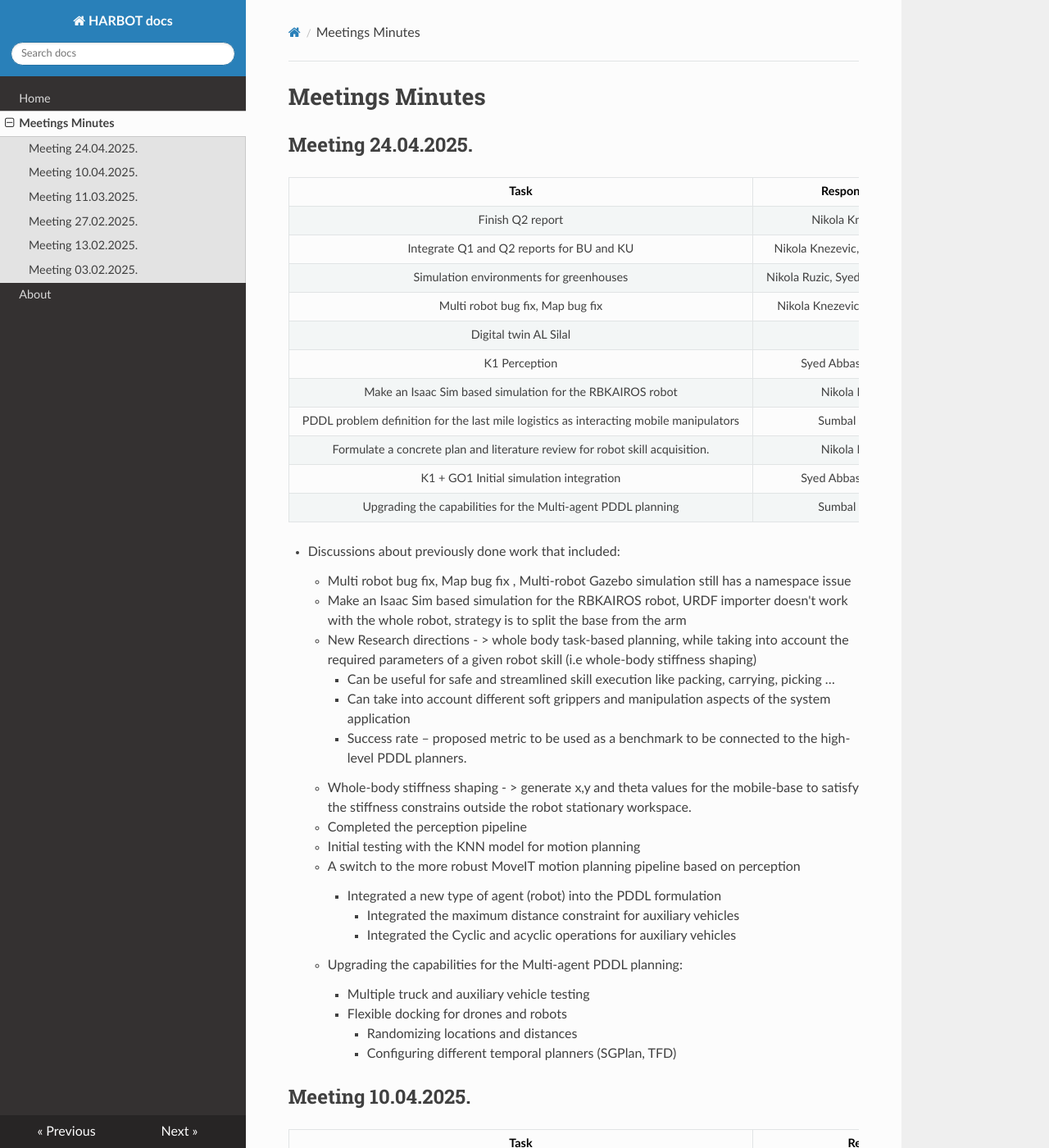
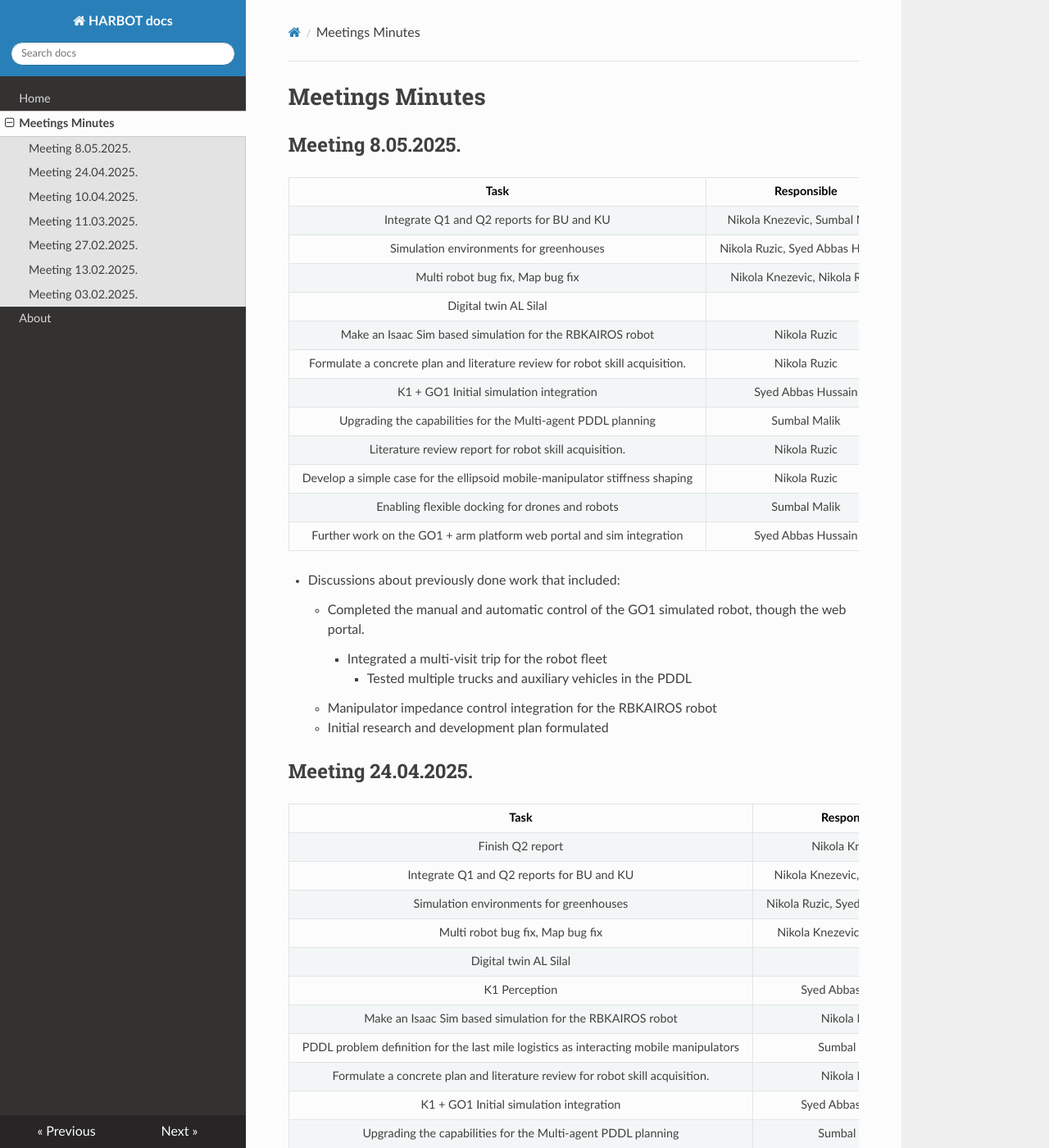
Before and after one commit to etfrobotics/HARBOT, an MkDocs documentation site: the page built from docs/logs.md, in a window 1280 px wide and 1400 px high. Shown: the whole window at 82% size. Built offline with MkDocs 1.6.1, drawn with Linux system fonts in a browser that asks for light colours; nearby versions of some CDN libraries.

Commit message:
Update logs.md

```diff
--- a/docs/logs.md
+++ b/docs/logs.md
@@ -1,4 +1,43 @@
 # Meetings Minutes
+
+## Meeting 8.05.2025.
+
+|                                                     Task                                                     |             Responsible             |     Due     |    Status     |
+| :----------------------------------------------------------------------------------------------------------: | :---------------------------------: | :---------: | :-----------: |
+|                                         Integrate Q1 and Q2 reports for BU and KU                            |            Nikola Knezevic, Sumbal Malik          | 8.05.2025. | ✅ DONE |
+|                                         Simulation environments for greenhouses                              |            Nikola Ruzic, Syed Abbas Hussain          | 8.05.2025. | ⚠️ TO BE DONE |
+|                                       Multi robot bug fix, Map bug fix                                       |    Nikola Knezevic, Nikola Ruzic    |             | ⚠️ TO BE DONE |
+|                                            Digital twin AL Silal                                             |                                     |             | ⚠️ TO BE DONE |
+|                         Make an Isaac Sim based simulation for the RBKAIROS robot                             |         Nikola Ruzic               |		 | ⚠️ TO BE DONE |
+|                       Formulate a concrete plan and literature review for robot skill acquisition.           |         Nikola Ruzic               | 8.05.2025. | ✅ DONE |
+|                                         K1 + GO1 Initial simulation integration                              |         Syed Abbas Hussain          | 8.05.2025. | ✅ DONE |
+|                   Upgrading the capabilities for the Multi-agent PDDL planning      				|         Sumbal Malik          | 8.05.2025. | ✅ DONE |
+|                       Literature review report for robot skill acquisition.          		 |         Nikola Ruzic               | 22.05.2025. | ⚠️ TO BE DONE |
+|                      Develop a simple case for the ellipsoid mobile-manipulator stiffness shaping      |         Nikola Ruzic               | 22.05.2025. | ⚠️ TO BE DONE |
+|                   Enabling flexible docking for drones and robots   				|         Sumbal Malik          | 22.05.2025. | ⚠️ TO BE DONE |
+|                   Further work on the GO1 + arm platform web portal and sim integration	|         Syed Abbas Hussain          | 22.05.2025. | ⚠️ TO BE DONE |
+
+
+
+
+
+- Discussions about previously done work that included:
+
+
+  	- Completed the manual and automatic control of the GO1 simulated robot, though the web portal.
+
+     	- Integrated a multi-visit trip for the robot fleet
+  	- Tested multiple trucks and auxiliary vehicles in the PDDL
+
+	- Manipulator impedance control integration for the RBKAIROS robot
+   	- Initial research and development plan formulated
+
+
+
+
+
+
+
 
 ## Meeting 24.04.2025.
 
```
